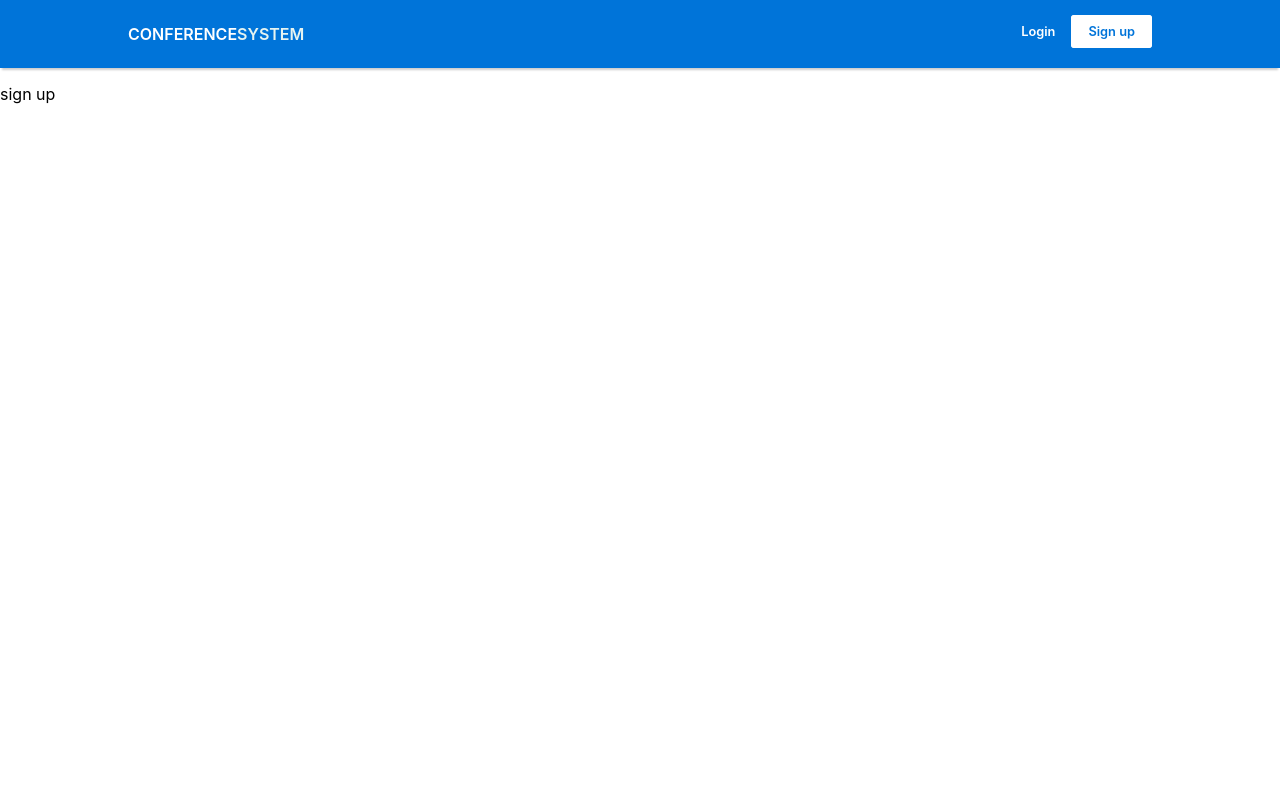
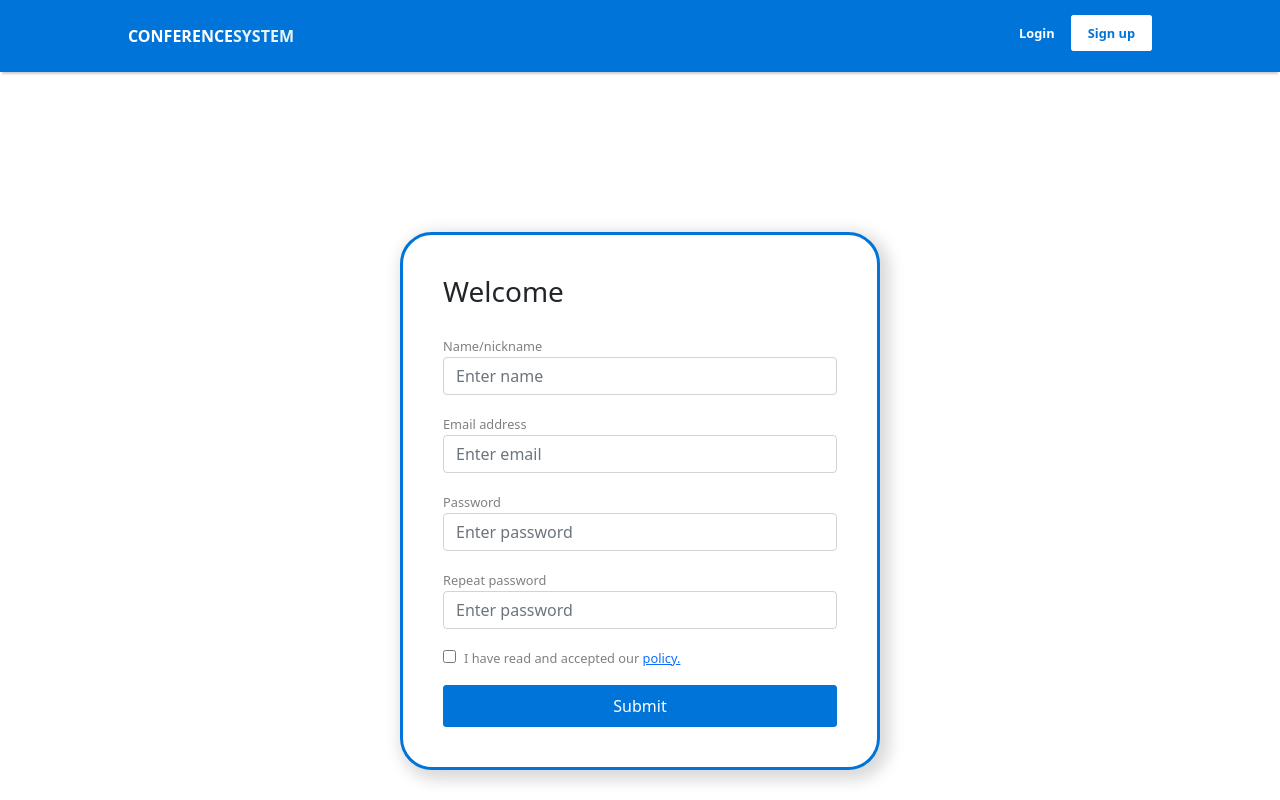
Before and after one commit to PiotrKedra/cms-frontend, a React (Create React App) app: page /sign_up in a window 1280 px wide. Built offline with nearby package versions, Linux system fonts and the light colour scheme.

Commit message:
auth forms

```diff
--- a/package.json
+++ b/package.json
@@ -6,6 +6,7 @@
     "@testing-library/jest-dom": "^5.11.4",
     "@testing-library/react": "^11.1.0",
     "@testing-library/user-event": "^12.1.10",
+    "bootstrap": "^5.0.1",
     "react": "^17.0.2",
     "react-dom": "^17.0.2",
     "react-router-dom": "^5.2.0",
--- a/src/App.js
+++ b/src/App.js
@@ -1,15 +1,14 @@
-import logo from './logo.svg';
 import './App.css';
 import {
   BrowserRouter as Router,
   Switch,
   Route,
-  Link
 } from "react-router-dom";
 import HomePage from './home/HomePage';
 import SignUpPage from './auth/SignUpPage';
 import LoginPage from './auth/LoginPage';
 import Menu from './home/Menu';
+import '../node_modules/bootstrap/dist/css/bootstrap.min.css';
 
 function App() {
   return (
--- /dev/null
+++ b/src/auth/AuthStyle.css
@@ -0,0 +1,72 @@
+.login-container {
+    width: 100%;
+    display: flex;
+    justify-content: center;
+    align-items: center;
+    height: 100%;
+}
+
+.form-container {
+    margin-top: 10rem;
+    width: 30rem;
+    background: white;
+    border-radius: 2rem;
+    border: 3px solid #0074d9;
+    padding: 2.5rem;
+    box-shadow: 5px 5px 15px 5px rgba(0,0,0,0.15);
+    display: flex;
+    flex-direction: column;
+}
+
+.form-group {
+    margin-top: 1rem;
+}
+
+.form-group label{
+    font-size: 0.8rem;
+    color: gray;
+}
+
+.submit-btn {
+    width: 100%;
+    margin-top: 1rem;
+    text-decoration: none;
+    background-color: #0074d9;
+    padding: 0.5rem 2rem;
+    color: white;
+    border-radius: 3px;
+    border: 1px solid #0074d9;
+    transition: opacity 0.3s ease-in-out;
+}
+
+.submit-btn:hover {
+    color: #0074d9;
+    background-color: white
+}
+
+.forgot-password {
+    font-size: 0.8rem;
+    align-self: flex-end;
+}
+
+.forgot-password a{
+    text-decoration: none;
+}
+
+.custom-checkbox input {
+    margin-right: 0.5rem;
+}
+
+.warring {
+    font-size: 0.9rem;
+    color: #ff0000;
+    padding: 0;
+    margin: 0;
+}
+
+@media (max-width: 576px) {
+    .form-container {
+        margin-top: 5rem;
+        width: auto;
+    }
+}
--- a/src/auth/LoginPage.js
+++ b/src/auth/LoginPage.js
@@ -1,8 +1,58 @@
+import './AuthStyle.css';
+import React from 'react';
 
-const LoginPage = () => (
-  <div>
-    <p>login</p>
-  </div>
-);
+const LoginPage = () => {
+
+  const [email, setEmail] = React.useState('');
+  const [password, setPassword] = React.useState('');
+
+  const handleSubmit = (event) => {
+    event.preventDefault();
+    console.log(email);
+    console.log(password);
+  }
+
+  return (
+    <div className="login-container">
+      <form className="form-container" onSubmit={(e) => handleSubmit(e)}>
+        <h3>Login</h3>
+
+        <div className="form-group">
+          <label>Email address</label>
+          <input
+            type="email"
+            className="form-control"
+            placeholder="Enter email"
+            value={email}
+            required
+            onChange={(e) => setEmail(e.target.value)}/>
+        </div>
+
+        <div className="form-group">
+          <label>Password</label>
+          <input
+            type="password"
+            className="form-control"
+            placeholder="Enter password"
+            value={password}
+            required
+            onChange={(e) => setPassword(e.target.value)}/>
+        </div>
+
+        <div className="form-group">
+          <div className="custom-control custom-checkbox">
+            <input type="checkbox" className="custom-control-input" id="customCheck1" />
+            <label className="custom-control-label" htmlFor="customCheck1">Remember me</label>
+          </div>
+        </div>
+
+        <button type="submit" className="submit-btn" >Submit</button>
+        <p className="forgot-password">
+          Forgot <a href="#">password?</a>
+        </p>
+      </form>
+    </div>
+  );
+}
 
 export default LoginPage;
--- a/src/auth/SignUpPage.js
+++ b/src/auth/SignUpPage.js
@@ -1,7 +1,92 @@
-const SignUpPage = () => (
-  <div>
-    <p>sign up</p>
-  </div>
-);
+import React from 'react';
+import './AuthStyle.css';
+
+const SignUpPage = () => {
+
+  const [name, setName] = React.useState('');
+  const [email, setEmail] = React.useState('');
+  const [password, setPassword] = React.useState('');
+  const [repeatPassword, setRepeatPassword] = React.useState('');
+  const [passConfirmation, setPassConfirmation] = React.useState('');
+
+  const handleSubmit = (event) => {
+    event.preventDefault();
+    console.log(name);
+    console.log(email);
+    console.log(password);
+    console.log(repeatPassword);
+    if(password !== repeatPassword) {
+      setPassConfirmation('Given passwords doesn\'t match');
+    } else {
+      setPassConfirmation('');
+    }
+  }
+
+  return (
+    <div className="login-container">
+      <form className="form-container" onSubmit={handleSubmit}>
+        <h3>Welcome</h3>
+
+        <div className="form-group">
+          <label>Name/nickname</label>
+          <input
+            type="text"
+            className="form-control"
+            placeholder="Enter name"
+            required
+            value={name}
+            onChange={(e) => setName(e.target.value)}
+          />
+        </div>
+
+        <div className="form-group">
+          <label>Email address</label>
+          <input
+            type="email"
+            className="form-control"
+            placeholder="Enter email"
+            required
+            value={email}
+            onChange={(e) => setEmail(e.target.value)}
+          />
+        </div>
+
+        <div className="form-group">
+          <label>Password</label>
+          <input
+            type="password"
+            className="form-control"
+            placeholder="Enter password"
+            required
+            value={password}
+            onChange={(e) => setPassword(e.target.value)}
+          />
+        </div>
+
+        <div className="form-group">
+          <label>Repeat password</label>
+          <input
+            type="password"
+            className="form-control"
+            placeholder="Enter password"
+            required
+            value={repeatPassword}
+            onChange={(e) => setRepeatPassword(e.target.value)}
+          />
+          <p className="warring">{passConfirmation}</p>
+        </div>
+
+        <div className="form-group">
+          <div className="custom-control custom-checkbox">
+            <input type="checkbox" className="custom-control-input" id="customCheck1" required/>
+            <label className="custom-control-label" htmlFor="customCheck1">I have read and accepted our <a href="#">policy.</a></label>
+          </div>
+        </div>
+
+        <button type="submit" className="submit-btn">Submit</button>
+      </form>
+    </div>
+  );
+}
 
 export default SignUpPage;
--- a/src/home/Menu.css
+++ b/src/home/Menu.css
@@ -1,4 +1,4 @@
-.container {
+.container-main {
     background-color: #0074d9;
     padding: 1.5rem 10%;
     box-shadow: 0 4px 2px -2px rgba(0,0,0,0.2);
@@ -39,6 +39,7 @@
 }
 
 .menu-button:hover {
+    color: white;
     border-bottom: 1px solid white;
 }
 
--- a/src/home/Menu.js
+++ b/src/home/Menu.js
@@ -2,7 +2,7 @@ import { Link } from 'react-router-dom';
 import './Menu.css';
 
 const Menu = () => (
-  <div className="container">
+  <div className="container-main">
     <nav className="desktop-nav-container">
       <div>
         <Link className="logo-container" to="/">
```
Also changed, not shown: src/App.css (line endings or trailing spaces), 1 other file (tests, documents, lock files or other folders).
